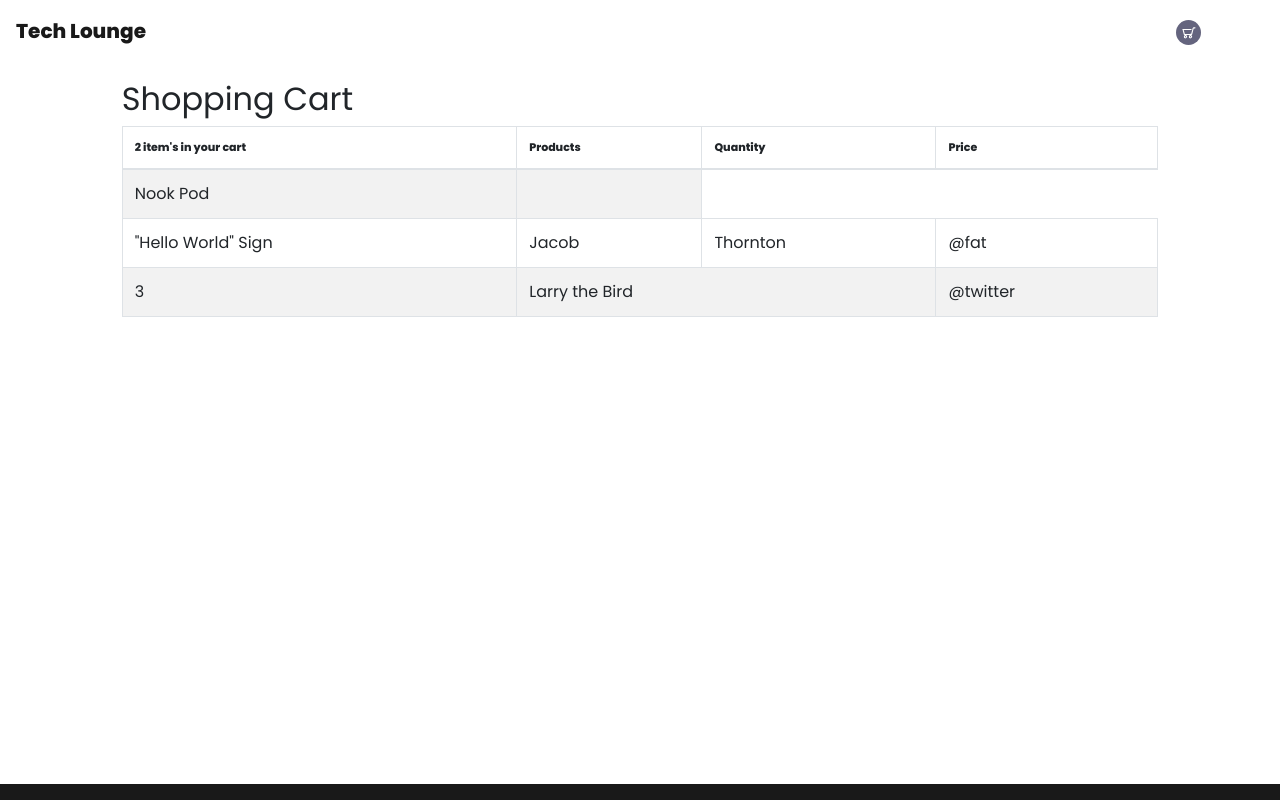
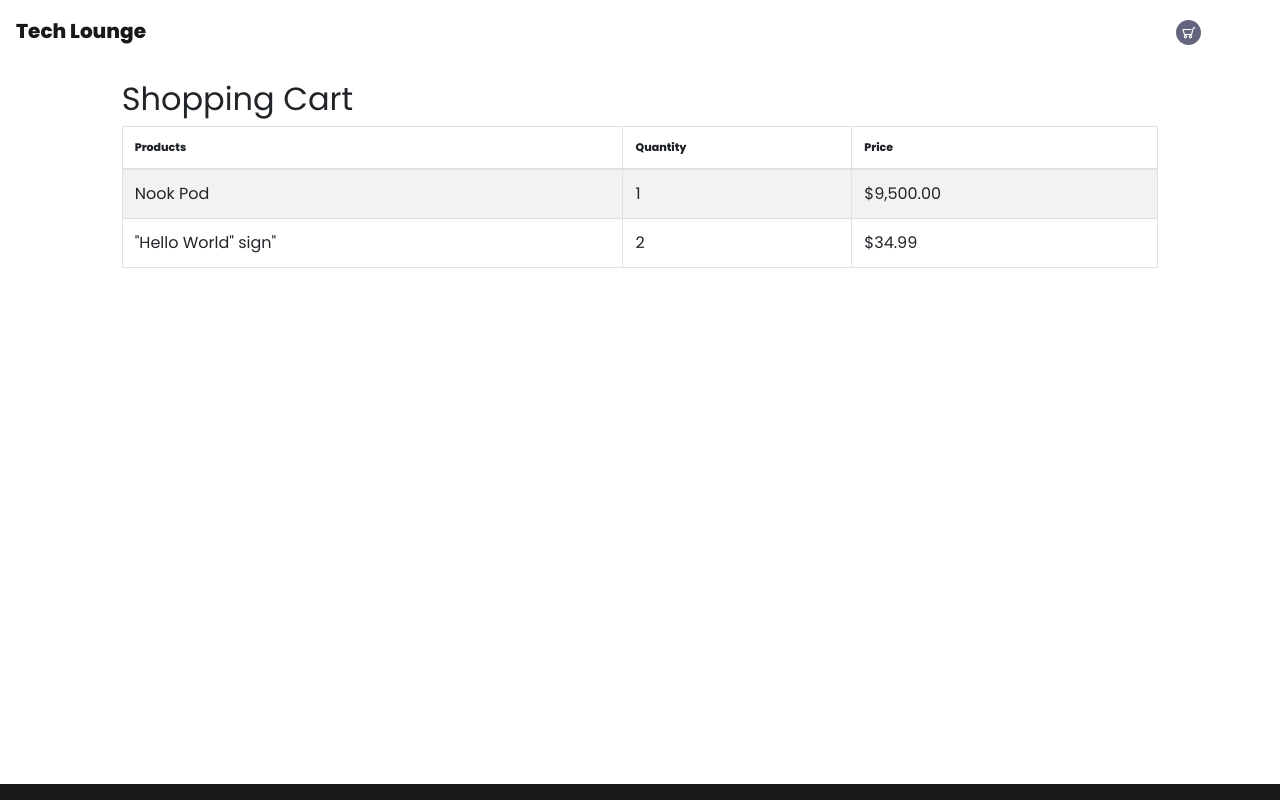
Before and after one commit to Barak-S/Tech-Lounge-v2, a React (Create React App) app: page /cart in a window 1280 px wide. Shown: the top 800 px of the page. Built offline with nearby package versions, Linux system fonts and the light colour scheme.

Commit message:
shopping cart staged template

```diff
--- a/src/Cart.js
+++ b/src/Cart.js
@@ -8,10 +8,9 @@ class Cart extends Component {
                 <div style={{paddingTop: "10vh"}}>
                         <Col xs={12} sm={12} md={10} lg={10} className="align-auto">
                             <h2>Shopping Cart</h2>
-                        <Table striped bordered hover responsive>
+                            <Table striped bordered hover>
                                 <thead style={{fontSize: 11}}>
                                     <tr>
-                                <th>2 item's in your cart</th>
                                     <th>Products</th>
                                     <th>Quantity</th>
                                     <th>Price</th>
@@ -20,22 +19,18 @@ class Cart extends Component {
                                 <tbody>
                                     <tr>
                                         <td>Nook Pod</td>
-                                <td></td>
+                                        <td>1</td>
+                                        <td>$9,500.00</td>
                                     </tr>
                                     <tr>
-                                <td>"Hello World" Sign</td>
-                                <td>Jacob</td>
-                                <td>Thornton</td>
-                                <td>@fat</td>
-                                </tr>
-                                <tr>
-                                <td>3</td>
-                                <td colSpan="2">Larry the Bird</td>
-                                <td>@twitter</td>
+                                        <td>"Hello World" sign"</td>
+                                        <td>2</td>
+                                        <td>$34.99</td>
                                     </tr>
                                 </tbody>
                             </Table>
                         </Col>
+
                 </div>
             </div>
         );
```
Lines whose indentation alone changed are shown as unchanged.
